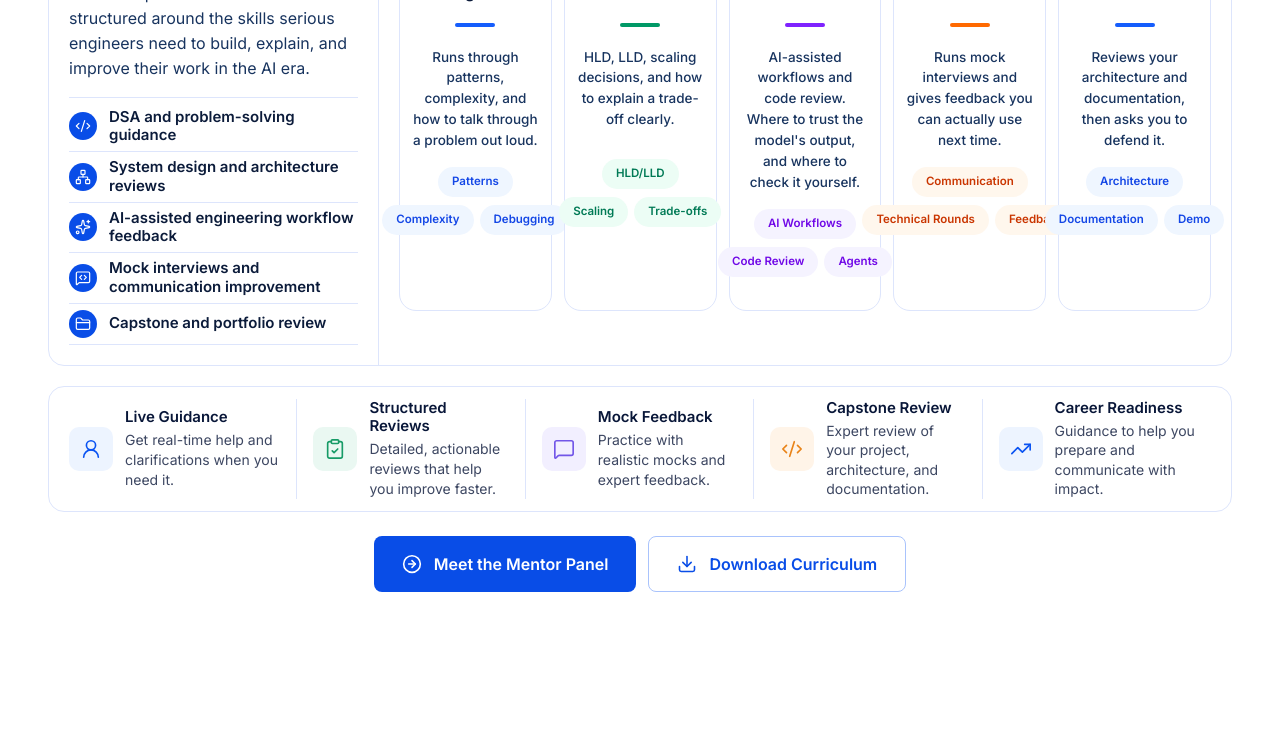
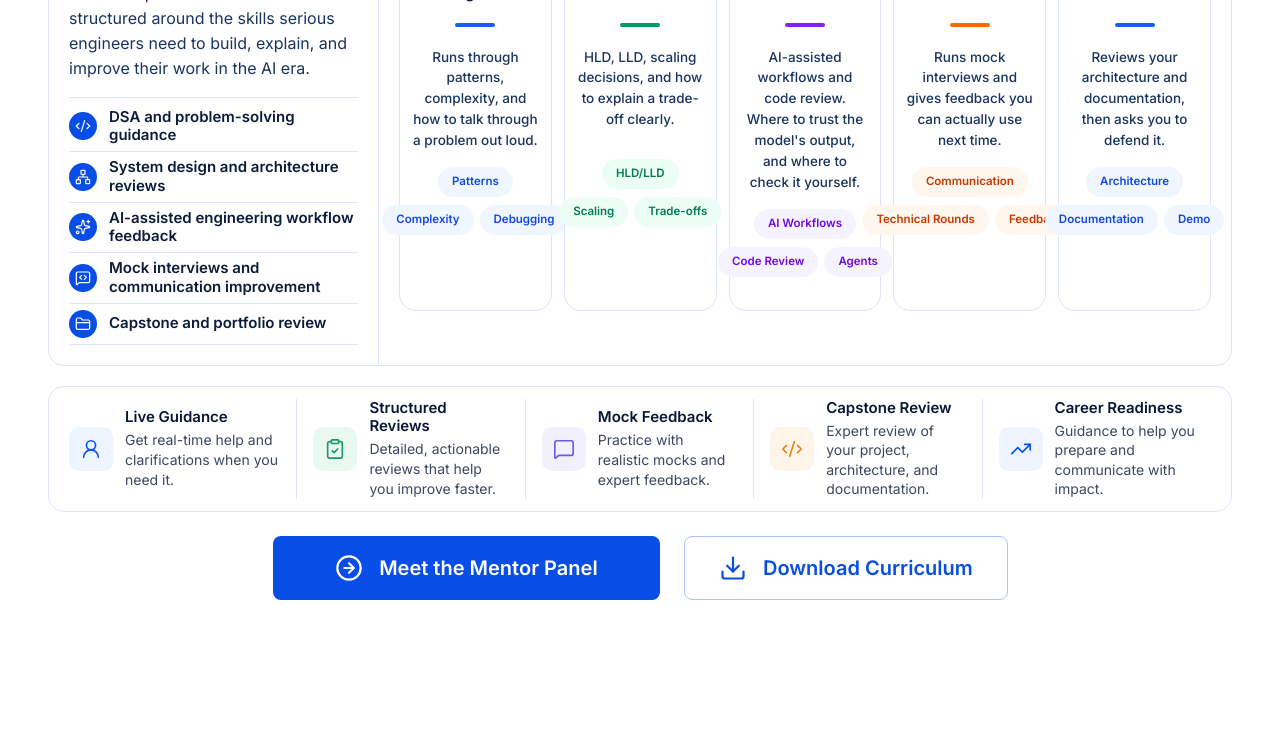
Before and after one commit to InterviewCall/AI-Proof-Engineering, a Next.js app: page / in a window 1280 px wide. Shown: the part 9695-10446 px from the top of the page. Built offline with nearby package versions, Linux system fonts and the light colour scheme.

Commit message:
Fixed CapstoneProof

```diff
--- a/src/components/Sections/CapstoneProof/CapstoneProofSection.tsx
+++ b/src/components/Sections/CapstoneProof/CapstoneProofSection.tsx
@@ -178,12 +178,14 @@ const CapstoneProofSection: FC = () => {
                             justify-center
                             gap-2.5
                             rounded-lg
-                            bg-(--button-primary-bg)
+                            border
+                            border-(--color-brand-300)
+                            bg-white
                             px-4
                             text-center
                             text-[14px]
                             font-semibold
-                            text-(--button-primary-text)
+                            text-(--button-primary-bg)
                             transition-all
                             duration-200
                             hover:-translate-y-0.5
--- a/src/components/Sections/Specialists/SpecialistsSection.tsx
+++ b/src/components/Sections/Specialists/SpecialistsSection.tsx
@@ -139,21 +139,22 @@ const SpecialistsSection: FC = () => {
                     </div>
 
                     {/* Desktop CTA */}
-                    <div className="mt-6 flex justify-center gap-3">
+                    <div className="mx-auto mt-5 grid max-w-[735px] gap-2.5 lg:mt-6 lg:grid-cols-[1.2fr_1fr] lg:gap-6">
                         <Link
                             href="#specialists"
                             className="
                                 group
                                 inline-flex
-                                min-h-14
+                                min-h-11
+                                w-full
                                 items-center
                                 justify-center
-                                gap-3
+                                gap-2.5
                                 rounded-lg
                                 bg-(--button-primary-bg)
-                                px-7
+                                px-4
                                 text-center
-                                text-[16px]
+                                text-[14px]
                                 font-semibold
                                 text-(--button-primary-text)
                                 transition-all
@@ -163,11 +164,15 @@ const SpecialistsSection: FC = () => {
                                 focus-visible:outline-none
                                 focus-visible:ring-4
                                 focus-visible:ring-(--focus-ring-color)
+                                lg:min-h-16
+                                lg:gap-4
+                                lg:px-6
+                                lg:text-[20px]
                             "
                         >
                             <CircleArrowRight
                                 aria-hidden="true"
-                                className="h-5 w-5"
+                                className="h-5 w-5 lg:h-7 lg:w-7"
                                 strokeWidth={1.9}
                             />
 
@@ -179,17 +184,18 @@ const SpecialistsSection: FC = () => {
                             download
                             className="
                                 inline-flex
-                                min-h-14
+                                min-h-11
+                                w-full
                                 items-center
                                 justify-center
-                                gap-3
+                                gap-2.5
                                 rounded-lg
                                 border
                                 border-(--color-brand-300)
                                 bg-white
-                                px-7
+                                px-4
                                 text-center
-                                text-[16px]
+                                text-[14px]
                                 font-semibold
                                 text-(--color-brand-700)
                                 transition-colors
@@ -197,11 +203,15 @@ const SpecialistsSection: FC = () => {
                                 focus-visible:outline-none
                                 focus-visible:ring-4
                                 focus-visible:ring-(--focus-ring-color)
+                                lg:min-h-16
+                                lg:gap-4
+                                lg:px-6
+                                lg:text-[20px]
                             "
                         >
                             <Download
                                 aria-hidden="true"
-                                className="h-5 w-5"
+                                className="h-5 w-5 lg:h-7 lg:w-7"
                                 strokeWidth={1.9}
                             />
 
```
